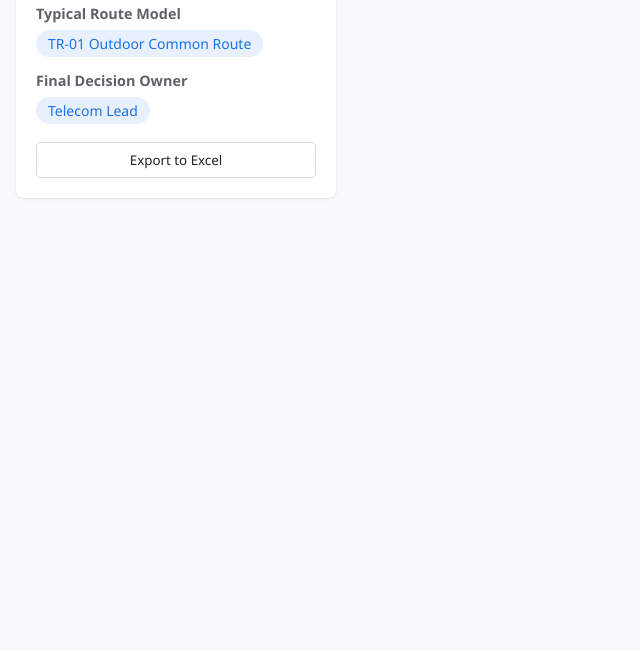
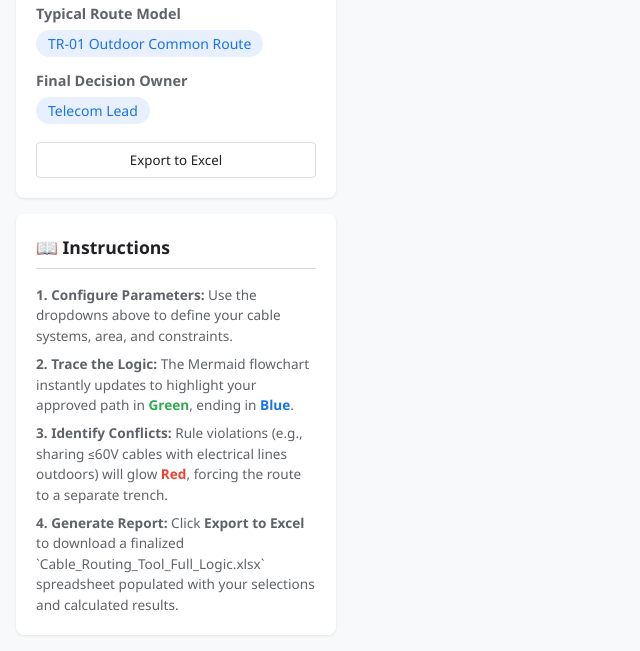
Before and after one commit to jezehelfranca-svg/DIAGRAM_MAKER, a Flask app: page / in a window 1280 px wide. Shown: the part 1356-2007 px from the top of the page, without its empty margins (0-640 px from the left). Before the commit the page ends 1555 px from the top, so only its background shows below. Run offline with Flask 3, Linux system fonts and the light colour scheme.

Commit message:
Add Instructions card to UI sidebar

```diff
--- a/templates/cable_routing.html
+++ b/templates/cable_routing.html
@@ -124,6 +124,16 @@
                 <h2>Decision Output</h2>
                 <div id="output" class="out"></div>
                 <button class="btn btn-secondary" style="width: 100%; margin-top: 1rem;" id="btn-export-excel">Export to Excel</button>
+            </div>
+
+            <div class="card">
+                <h2>📖 Instructions</h2>
+                <div style="font-size: 0.85rem; color: var(--text-muted); line-height: 1.5;">
+                    <p><strong>1. Configure Parameters:</strong> Use the dropdowns above to define your cable systems, area, and constraints.</p>
+                    <p style="margin-top: 0.5rem;"><strong>2. Trace the Logic:</strong> The Mermaid flowchart instantly updates to highlight your approved path in <strong style="color:var(--success)">Green</strong>, ending in <strong style="color:var(--primary)">Blue</strong>.</p>
+                    <p style="margin-top: 0.5rem;"><strong>3. Identify Conflicts:</strong> Rule violations (e.g., sharing ≤60V cables with electrical lines outdoors) will glow <strong style="color:var(--danger)">Red</strong>, forcing the route to a separate trench.</p>
+                    <p style="margin-top: 0.5rem;"><strong>4. Generate Report:</strong> Click <strong>Export to Excel</strong> to download a finalized `Cable_Routing_Tool_Full_Logic.xlsx` spreadsheet populated with your selections and calculated results.</p>
+                </div>
             </div>
 
         </aside>
```
